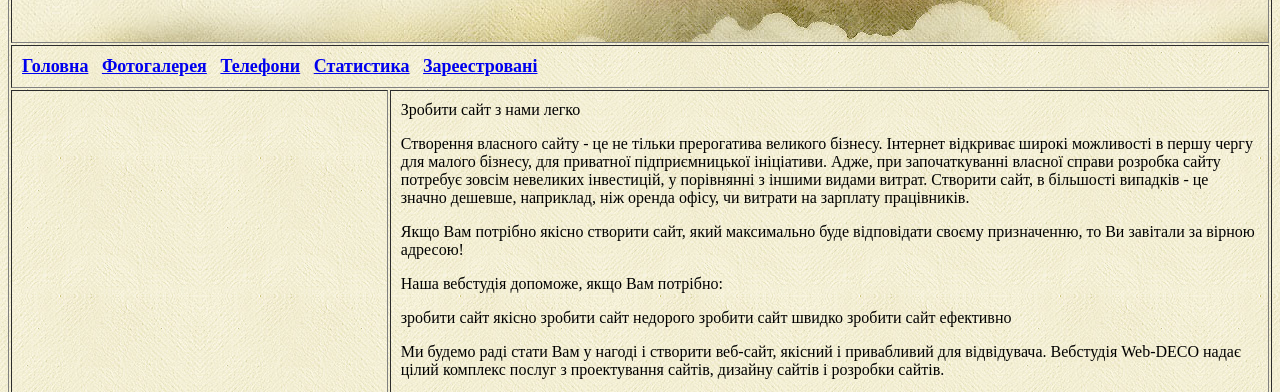
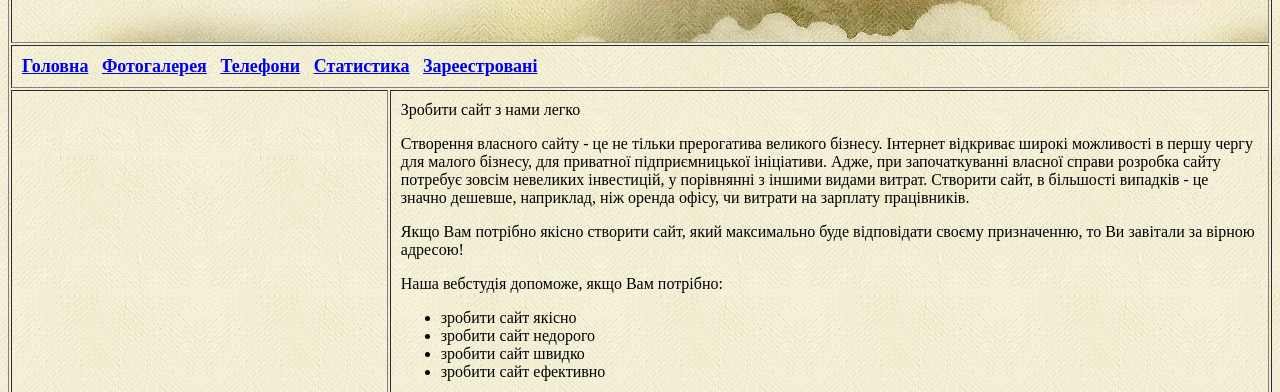
Before and after one commit to tkacib411/tkacib411.github.io, a plain HTML site: page index.html in a window 1280 px wide. Shown: the part 118-510 px from the top of the page. Drawn offline with Linux system fonts and the light colour scheme.

Commit message:
14 - stvoryv spisok

```diff
--- a/index.html
+++ b/index.html
@@ -47,12 +47,14 @@
                     <p>Створення власного сайту - це не тільки прерогатива великого бізнесу. Інтернет відкриває широкі можливості в першу чергу для малого бізнесу, для приватної підприємницької ініціативи. Адже, при започаткуванні власної справи розробка сайту потребує зовсім невеликих інвестицій, у порівнянні з іншими видами витрат. Створити сайт, в більшості випадків - це значно дешевше, наприклад, ніж оренда офісу, чи витрати на зарплату працівників.</p>
                     <p>Якщо Вам потрібно якісно створити сайт, який максимально буде відповідати своєму призначенню, то Ви завітали за вірною адресою!</p>
                     <p>Наша вебстудія допоможе, якщо Вам потрібно:</p>
-                    <p>
-                    зробити сайт якісно
-                    зробити сайт недорого
-                    зробити сайт швидко
-                    зробити сайт ефективно
-                    </p>
+                    <p></p>
+                    <ul>
+                        <li>зробити сайт якісно</li>
+                        <li>зробити сайт недорого</li>
+                        <li>зробити сайт швидко</li>
+                        <li>зробити сайт ефективно</li>
+                    </ul>
+                    <p></p>
                     <p>Ми будемо раді стати Вам у нагоді і створити веб-сайт, якісний і привабливий для відвідувача. Вебстудія Web-DECO надає цілий комплекс послуг з проектування сайтів, дизайну сайтів і розробки сайтів.</p>
                     <p>Створити сайт у Києві? Створити сайт в іншому місті?</p>
                     <p>Так, цілком можливо. Територіально наша вебстудія знаходиться в Київській області, тому найчастіше ми займаємось розробкою сайтів для замовників із Києва. Але кількість користувачів Інтернет постійно росте і в інших містах - у Дніпропетровську, Львові, Харкові, Донецьку, Запоріжжі, Кіровограді, Черкасах, та в більшості інших куточків України. Відповідно, зростає і попит на веб-сайти. Тому ми будемо раді створити сайт і для клієнтів з будь-яких інших міст. В такому разі вебстудія виконує всі роботи зі створення сайту віддалено.</p>
```
